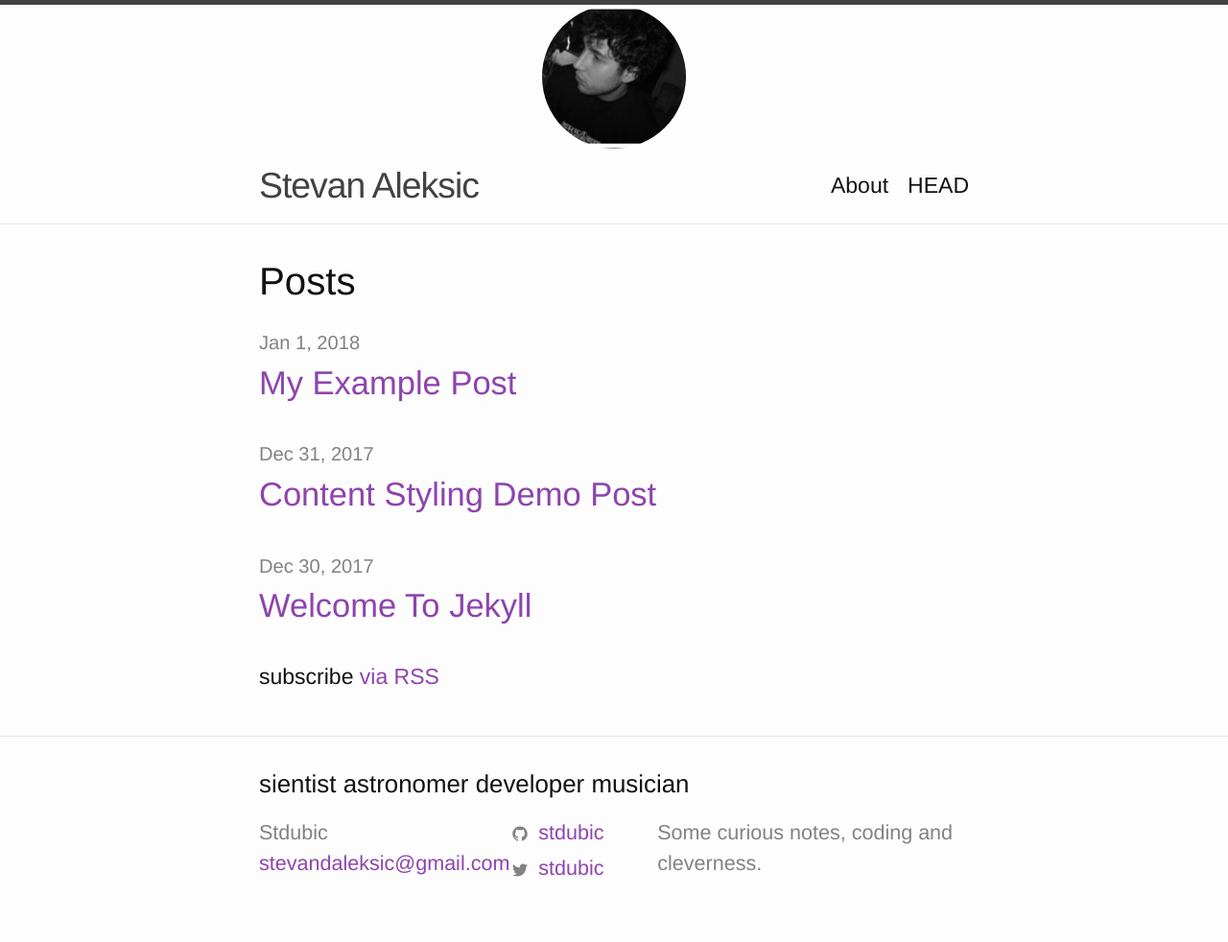
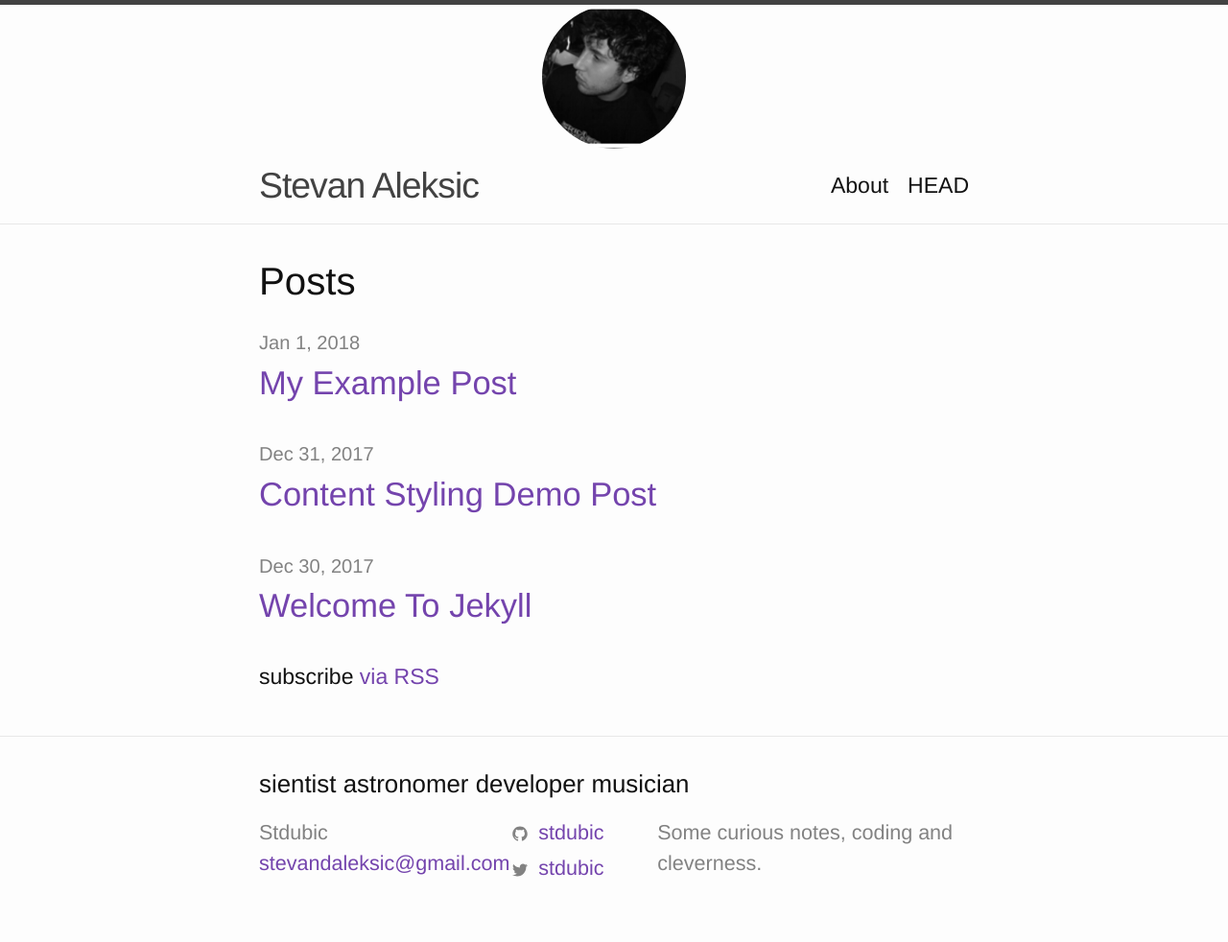
Before and after one commit to Stdubic/Stevan-Aleksic-aka-Stdubic, a Jekyll site: the page built from index.md, in a window 1280 px wide. Shown: the whole page at 96% size. Built offline with Jekyll 4.4.1, drawn with Linux system fonts in a browser that asks for light colours.

Commit message:
Update minima.scss

```diff
--- a/_sass/minima.scss
+++ b/_sass/minima.scss
@@ -12,7 +12,7 @@ $spacing-unit:     30px !default;
 
 $text-color:       #111 !default;
 $background-color: #fdfdfd !default;
-$brand-color:      #8e44ad !default;
+$brand-color:      #7444ad !default;
 
 $grey-color:       #828282 !default;
 $grey-color-light: lighten($grey-color, 40%) !default;
```
